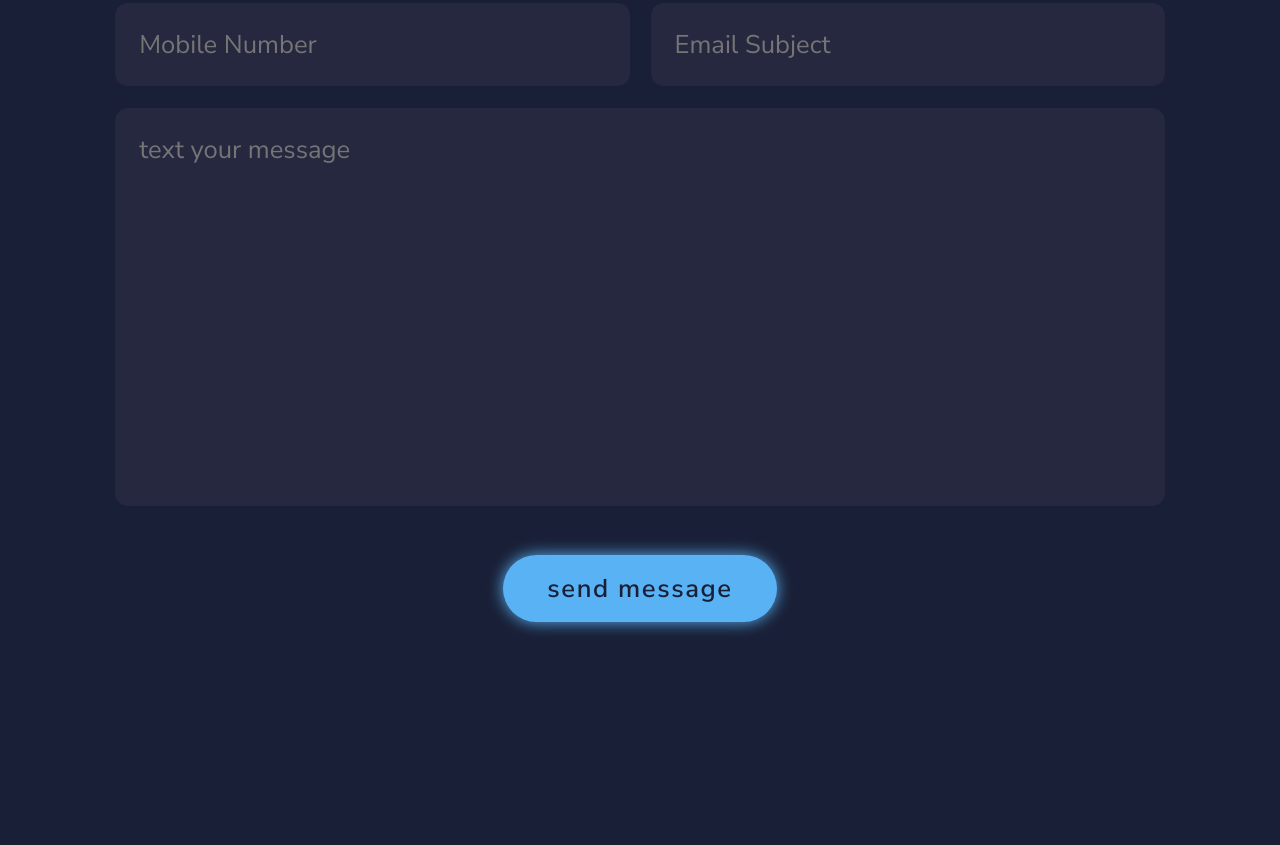
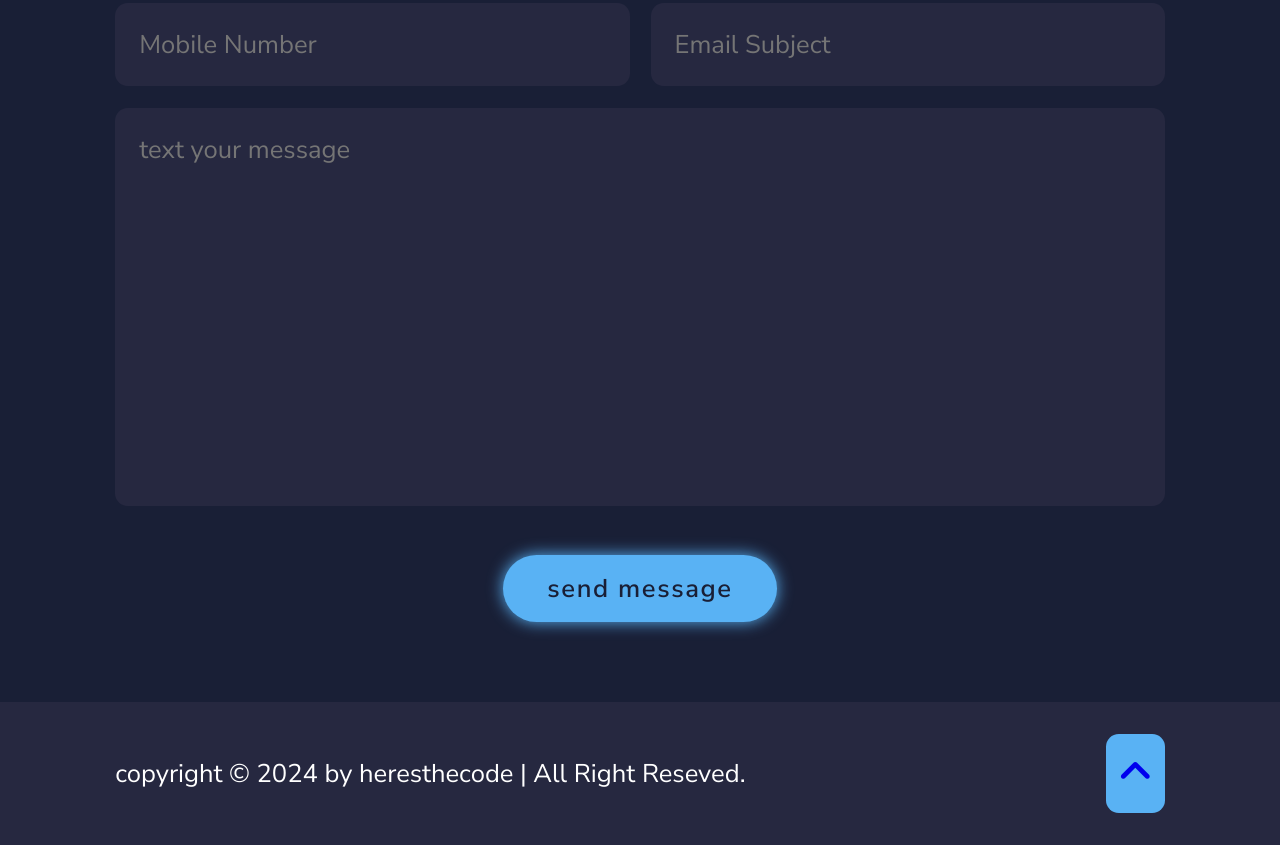
Before and after one commit to Web-Tushar/my-portfolio-web, a plain HTML site: page index.html in a window 1280 px wide. Shown: the part 4106-4951 px from the top of the page. Before the commit the page ends 4808 px from the top, so only its background shows below. Drawn offline with Linux system fonts and the light colour scheme.

Commit message:
footer section css done

```diff
--- a/index.css
+++ b/index.css
@@ -357,3 +357,33 @@ span {
      cursor: pointer;
 
 }
+.footer{
+     display: flex;
+     justify-content: space-between;
+     align-items: center;
+     flex-wrap: wrap;
+     padding: 2rem 9%;
+     background: var(--snd-bf-color);
+
+}
+.footer-text{
+     font-size: 1.6rem;
+}
+.footer-icontop{
+     display: inline-flex;
+     justify-content: center;
+     align-items: center;
+     padding: .8rem;
+     background: var(--main-color);
+     border-radius: .8rem;
+     transition: .5s ease;
+
+}
+.footer-icontop a:hover{
+box-shadow: 0 0 1rem var(--main-color);
+}
+
+.footer-icontop{
+     font-size: 2.4rem;
+     color: var(--snd-bf-color);
+}
--- a/index.html
+++ b/index.html
@@ -166,6 +166,18 @@
      </section>
 
      <!-- contact section design end here -->
+      <!-- footer section  -->
+      <footer class="footer">
+          <div class="footer-text">
+               <p>copyright &copy; 2024 by heresthecode | All Right Reseved.</p>
+          </div>
+
+          <div class="footer-icontop">
+               <a href="#home"><i class="fa-solid fa-angle-up"></i></a>
+          </div>
+
+      </footer>
+      <!-- footer section  end here -->
 
      <script src="./index.js"></script>
 </body>
```
